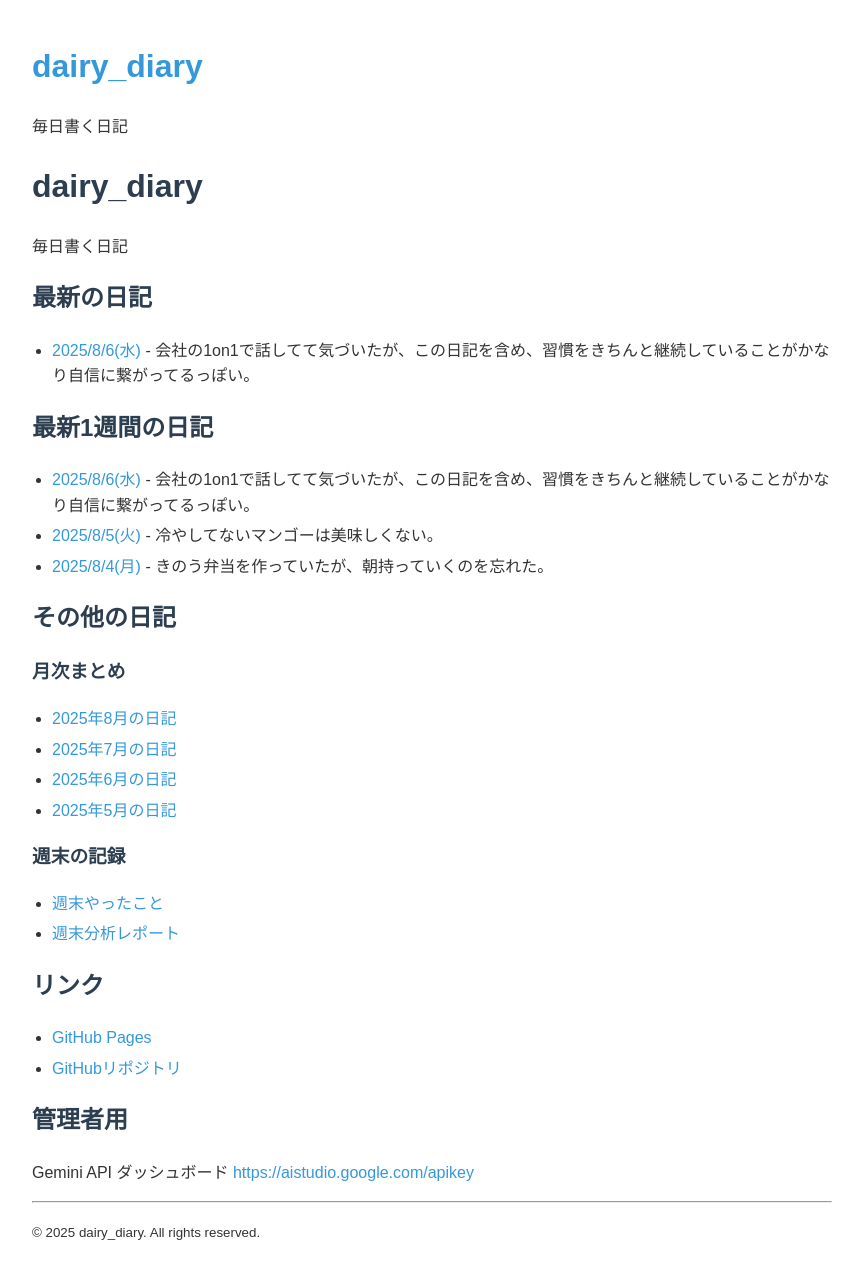
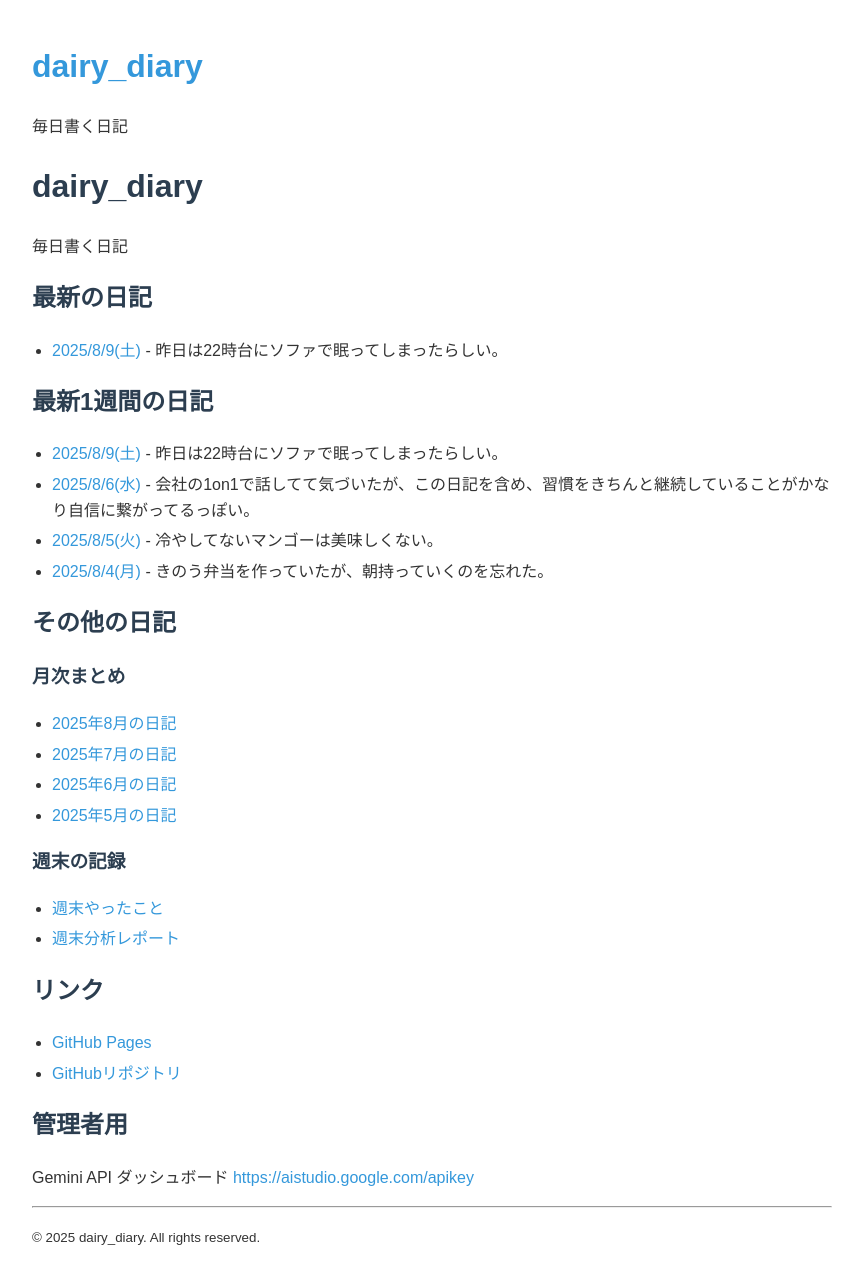
Before and after one commit to hika-pan/daily_diary, a Jekyll site: the page built from index.md, in a window 1280 px wide. Shown: the whole page, without its empty margins (208-1071 px from the left). Built offline with Jekyll 4.4.1, drawn with Linux system fonts in a browser that asks for light colours.

Commit message:
📝 Update README and index with latest diary entries
🤖 Generated with [Claude Code](https://claude.ai/code)

Co-Authored-By: Claude <noreply@anthropic.com>

```diff
--- a/index.md
+++ b/index.md
@@ -10,10 +10,11 @@ description: "毎日の出来事を記録した日記サイトです。最新の
 
 ## 最新の日記
 
-- [2025/8/6(水)](diary/2025/08/20250806.md) - 会社の1on1で話してて気づいたが、この日記を含め、習慣をきちんと継続していることがかなり自信に繋がってるっぽい。
+- [2025/8/9(土)](diary/2025/08/20250809.md) - 昨日は22時台にソファで眠ってしまったらしい。
 
 ## 最新1週間の日記
 
+- [2025/8/9(土)](diary/2025/08/20250809.md) - 昨日は22時台にソファで眠ってしまったらしい。
 - [2025/8/6(水)](diary/2025/08/20250806.md) - 会社の1on1で話してて気づいたが、この日記を含め、習慣をきちんと継続していることがかなり自信に繋がってるっぽい。
 - [2025/8/5(火)](diary/2025/08/20250805.md) - 冷やしてないマンゴーは美味しくない。
 - [2025/8/4(月)](diary/2025/08/20250804.md) - きのう弁当を作っていたが、朝持っていくのを忘れた。
```
Also changed, not shown: README.md.
